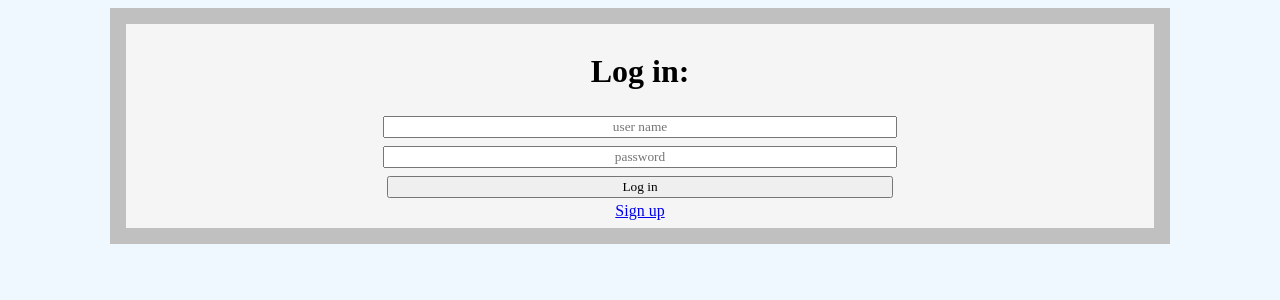
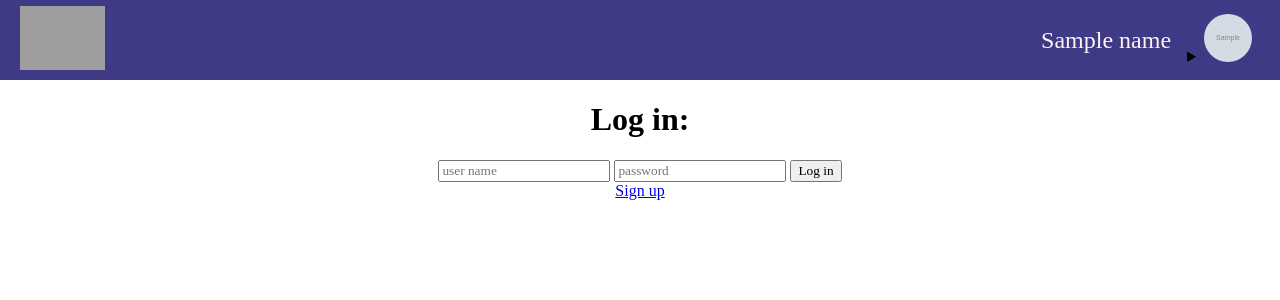
Before and after one commit to dsc-ucu-lviv/hvalue, a Flask app: template web_server/templates/login.html in a window 1280 px wide. Shown: the top 300 px of the page. Run offline with Flask 2, Linux system fonts and the light colour scheme; the template is opened without the code that fills it: most values are stand-ins (such as "Sample title", 1, 10 or a date in 2020); grey boxes marked "Sample" are stand-in pictures; grey boxes are pictures that could not be loaded.

Commit message:
- define header style according to mockups here https://firebasestorage.googleapis.com/v0/b/hvalue-310c1.appspot.com/o/mockups%2Fmap.png?alt=media&token=e4e07fbb-cd30-4cf4-9202-8141f3ce6b10
- insert header structure into all defined pages

- null put body margin and padding in default styles

```diff
--- a/web_server/static/style.css
+++ b/web_server/static/style.css
@@ -1,5 +1,6 @@
 body {
-    background-color: aliceblue;
+    margin: 0;
+    padding: 0;
 }
 
 body * {
--- /dev/null
+++ b/web_server/static/style_header.css
@@ -0,0 +1,74 @@
+header {
+    background-color: #3F3A85;
+    height: 5rem;
+    display: flex;
+    justify-content: space-between;
+    align-items: center;
+}
+header > * {
+    margin: 0 1.25rem;
+}
+
+header > a > img.logo {
+    height: 4rem;
+    width: auto;
+}
+
+header > .profile_info {
+    display: flex;
+    flex-direction: row;
+    align-items: center;
+}
+
+header > .profile_info > * {
+    margin-left: 0.5rem;
+    margin-right: 0.5rem;
+}
+
+header > .profile_info > .profile_info__name {
+    color: #FDF3F5;
+    font-size: 24px;
+}
+
+div.profile_info > details > nav {
+    background-color: #6962E0;
+    position: absolute;
+    width: 10rem;
+    margin-left: -7rem;
+}
+
+details > nav > ul {
+    list-style: none;
+    padding: 0;
+    margin: 0;
+}
+
+details > nav > ul > li {
+    padding: 0.5rem;
+    text-align: center;
+}
+
+summary {
+    min-width: 3rem;
+    text-align: center;
+}
+
+summary::-webkit-details-marker {
+    display: none;
+}
+
+header > .profile_info > details > summary > .user_info__photo {
+    height: 3rem;
+    width: 3rem;
+    border-radius: 50%;
+}
+
+header > .profile_info > details > summary > .profile_info__icon {
+    color: #FDF3F5;
+}
+
+
+details > nav > ul > li > a {
+    color: #3F3A85;
+    text-decoration: none;
+}
--- a/web_server/templates/login.html
+++ b/web_server/templates/login.html
@@ -3,15 +3,46 @@
 <head>
     <meta charset="UTF-8">
     <meta name="viewport" content="width=device-width, initial-scale=1" />
-    <link rel="stylesheet"
-          type="text/css"
-          href="static/style_for_main.css"/>
-    <link rel="stylesheet"
-          type="text/css"
-          href="static/style.css"/>
+    <link rel="stylesheet" type="text/css"
+          href="{{ url_for('static', filename='style_header.css') }}"/>
+    <link rel="stylesheet" type="text/css"
+          href="{{ url_for('static', filename='style.css') }}"/>
+    <link rel="stylesheet" type="text/css"
+          href="//fonts.googleapis.com/css?family=EB+Garamond" />
+    <link href="https://fonts.googleapis.com/icon?family=Material+Icons"
+          rel="stylesheet">
     <title>DCS Flask wp</title>
 </head>
 <body>
+   <header>
+       <a>
+           <img class="logo" src="https://firebasestorage.googleapis.com/v0/b/hvalue-310c1.appspot.com/o/mockups%2Flogo.png?alt=media&token=eea1b2b7-1eca-43bb-b9ff-93a9a9dcdddd"
+                alt="logo"
+                aria-label="Logo picture of H-Value organization">
+       </a>
+       <div class="profile_info">
+           <p class="profile_info__name"> {{ name }} </p>
+           <details>
+               <summary>
+                   {% if user_info and user_info.profile_img_link %}
+                       <img class="user_info__photo"
+                            src="{{ user_info.profile_img_link }}"
+                            alt="Profile photo."
+                            aria-label="Profile photo"/>
+                   {% else %}
+                       <i class="material-icons person-64 profile_info__icon"
+                          aria-label="Default profile icon"> person </i>
+                   {% endif %}
+               </summary>
+               <nav>
+                   <ul>
+                       <li> <a href="#"> exit </a> </li>
+                   </ul>
+               </nav>
+           </details>
+       </div>
+   </header>
+
     <main class="login_centred_box">
         <h1> Log in:</h1>
 
```
Also changed, not shown: web_server/templates/hello.html (+37 -6 lines), web_server/templates/registration.html (+37 -0 lines).
